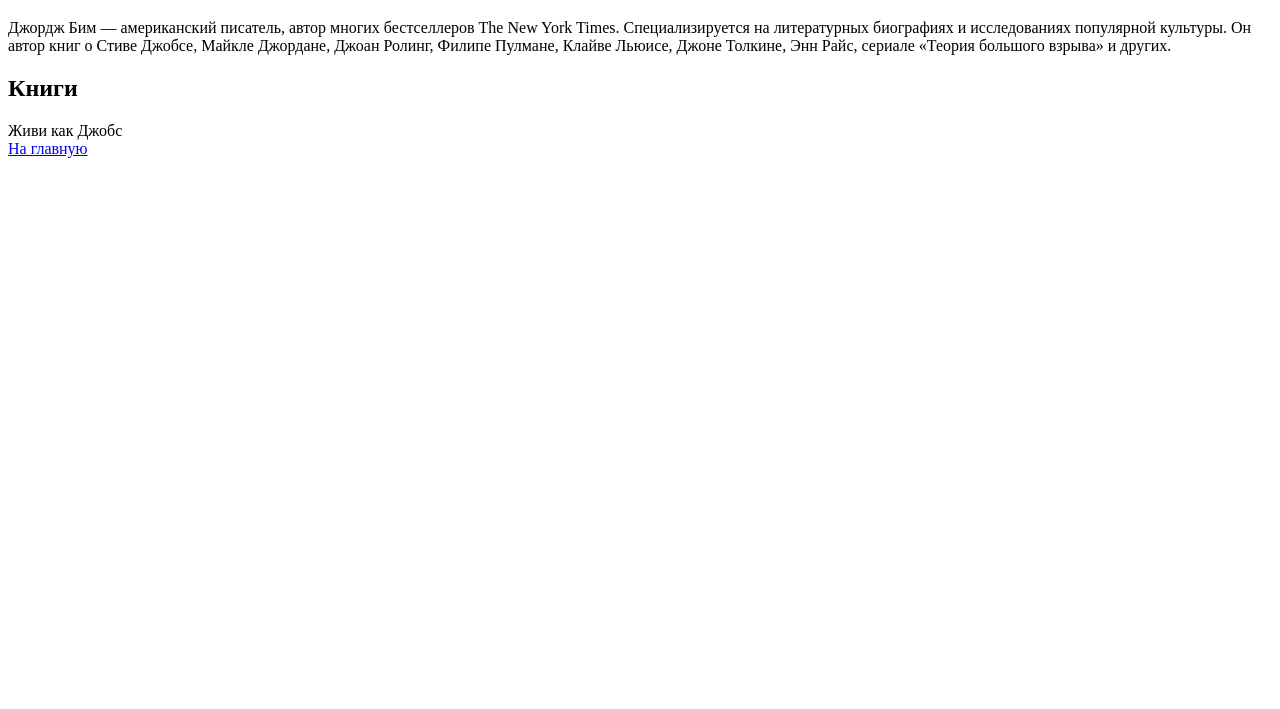
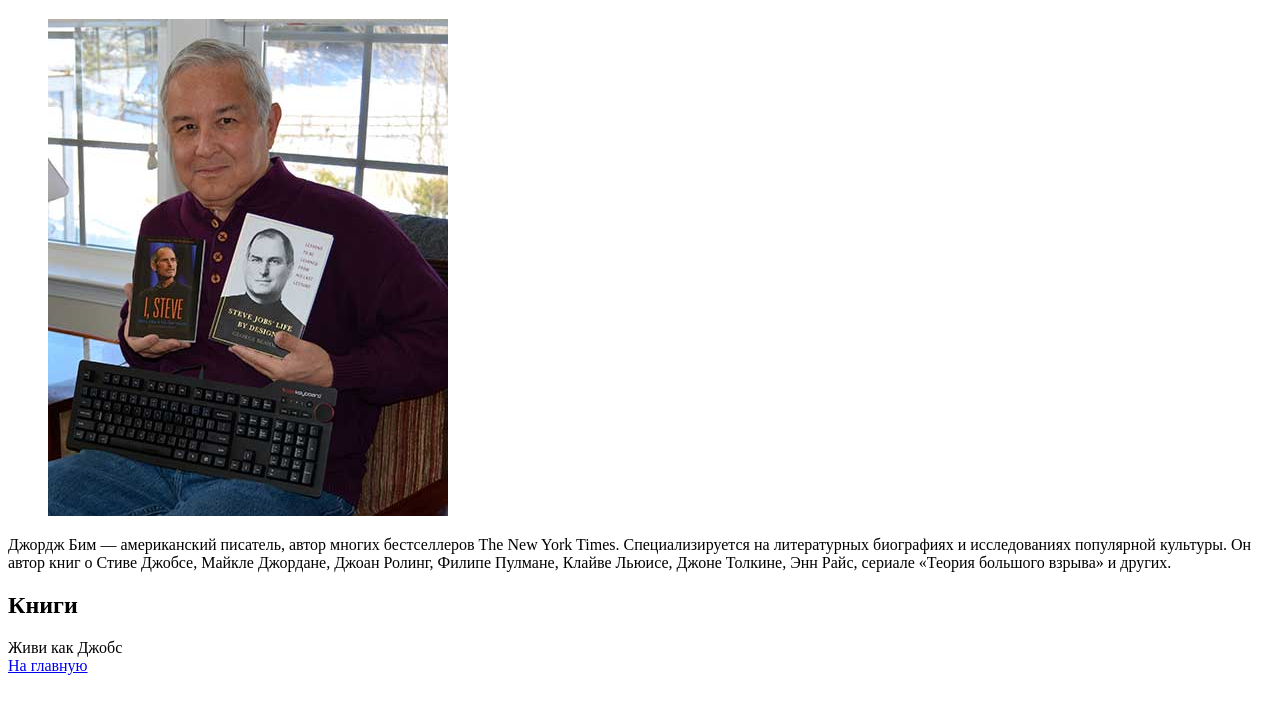
Before and after one commit to azangru/gatsby-netlify-example, a Gatsby site: page /authors/beahm/ in a window 1280 px wide. Shown: the part 61-770 px from the top of the page. Built offline with nearby package versions, Linux system fonts and the light colour scheme; Gatsby itself is replaced by a stand-in of ours.

Commit message:
Show image on author page

```diff
--- a/src/components/author-page.js
+++ b/src/components/author-page.js
@@ -26,7 +26,12 @@
     const { image } = this.props;
 
     if (image.url) {
-      return <img src={image.url} />;
+      return (
+        <figure>
+          <img src={image.url} />
+          <figcaption>{image.caption}</figcaption>
+        </figure>
+      );
     }
   }
 
--- a/src/content/authors/beahm.md
+++ b/src/content/authors/beahm.md
@@ -2,7 +2,7 @@
 title: beahm
 name: Джордж Бим
 image:
-  url: /uploads/джордж-бим.jpg
+  url: /uploads/george_beahm.jpg
 books:
   - book:
       title: Живи как Джобс
--- a/src/content/authors/marquez.md
+++ b/src/content/authors/marquez.md
@@ -1,6 +1,6 @@
 ---
+title: marquez
 name: Габриэль Гарсиа Маркес
-slug: marquez
 image:
   caption: This is an image of Marquez
   url: /uploads/plinio_apuleyo_mendoza.jpg
--- a/src/templates/author-page-template.js
+++ b/src/templates/author-page-template.js
@@ -7,6 +7,10 @@
 
   getName() {
     return this.props.data.markdownRemark.frontmatter.name;
+  }
+
+  getImage() {
+    return this.props.data.markdownRemark.frontmatter.image;
   }
 
   getBooks() {
@@ -25,6 +29,7 @@
           name={this.getName()}
           books={this.getBooks()}
           content={this.getBody()}
+          image={this.getImage()}
         />
         <Link to="/">На главную</Link>
       </Fragment>
@@ -41,6 +46,10 @@
       html
       frontmatter {
         name
+        image {
+          url
+          caption
+        }
         books {
           book {
             title
```
Also changed, not shown: static/uploads/george_beahm.jpg (renamed from static/uploads/джордж-бим.jpg).
